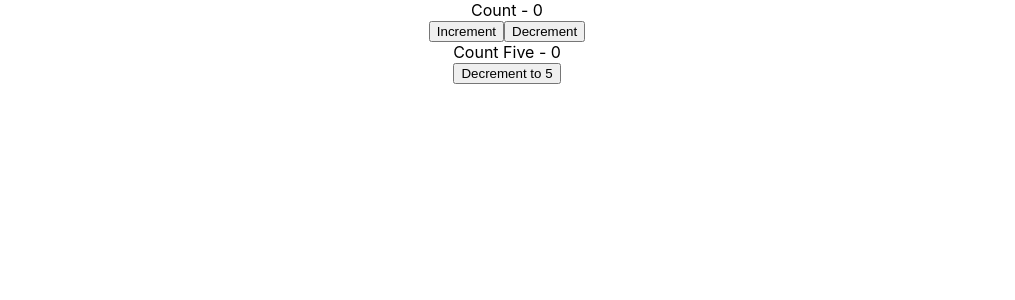
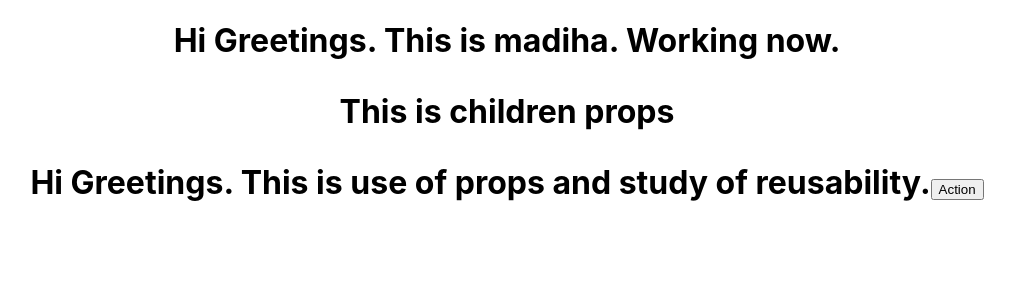
Before and after one commit to madiha-m/React, a React (Create React App) app in the folder basics/: page / in a window 1280 px wide. Shown: the top 300 px of the page, without its empty margins (133-1148 px from the left). Built offline with nearby package versions, Linux system fonts and the light colour scheme.

Commit message:
destructuring 1st way, in props directly

```diff
--- a/basics/src/App.js
+++ b/basics/src/App.js
@@ -10,15 +10,15 @@ import Counter from "./components/Counter";
 function App() {
   return (
     <div className="App">
-      <Counter />
+      {/* <Counter /> */}
       {/* <Message /> */}
-      {/* <Greet name="madiha." task=" Working now.">
+      <Greet name="madiha." task=" Working now.">
         <p>This is children props</p>
       </Greet>
       <Greet name="use of props" task=" and study of reusability.">
         <button>Action</button>
       </Greet>
-      <Welcome name=", this is welcom screen." task=" Studying props" />
+      {/* <Welcome name=", this is welcom screen." task=" Studying props" />
       <Welcome name="Hi, " task="Whats going on" />
       <Welcome />
       <Hi /> */}
--- a/basics/src/components/Greet.js
+++ b/basics/src/components/Greet.js
@@ -1,11 +1,21 @@
 import React from "react";
 
-const Greet = (props) => {
-  console.log(props);
+// const Greet = (props) => {
+
+/*
+- destructuring > unpack values from arrays or props from objs
+- 2 ways : in props
+*/
+const Greet = ({ name, task, children }) => {
+  console.log("name: ", name, ", task: ", task, ", children: ", children);
+  // console.log(props);
   return (
     <h1>
-      Hi Greetings. This is {props.name} {props.task}
-      {props.children}
+      {/* destructure */}
+      Hi Greetings. This is {name} {task}
+      {children}
+      {/* Hi Greetings. This is {props.name} {props.task}
+      {props.children} */}
     </h1>
   );
 };
```
